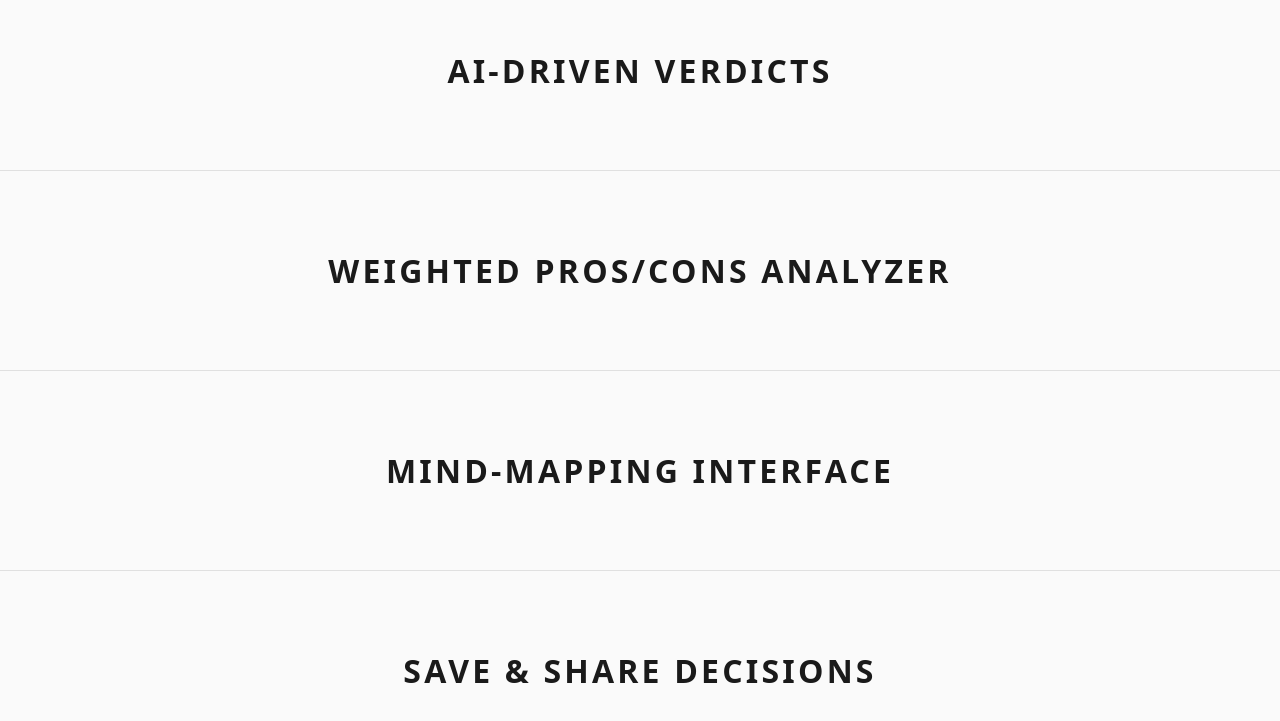
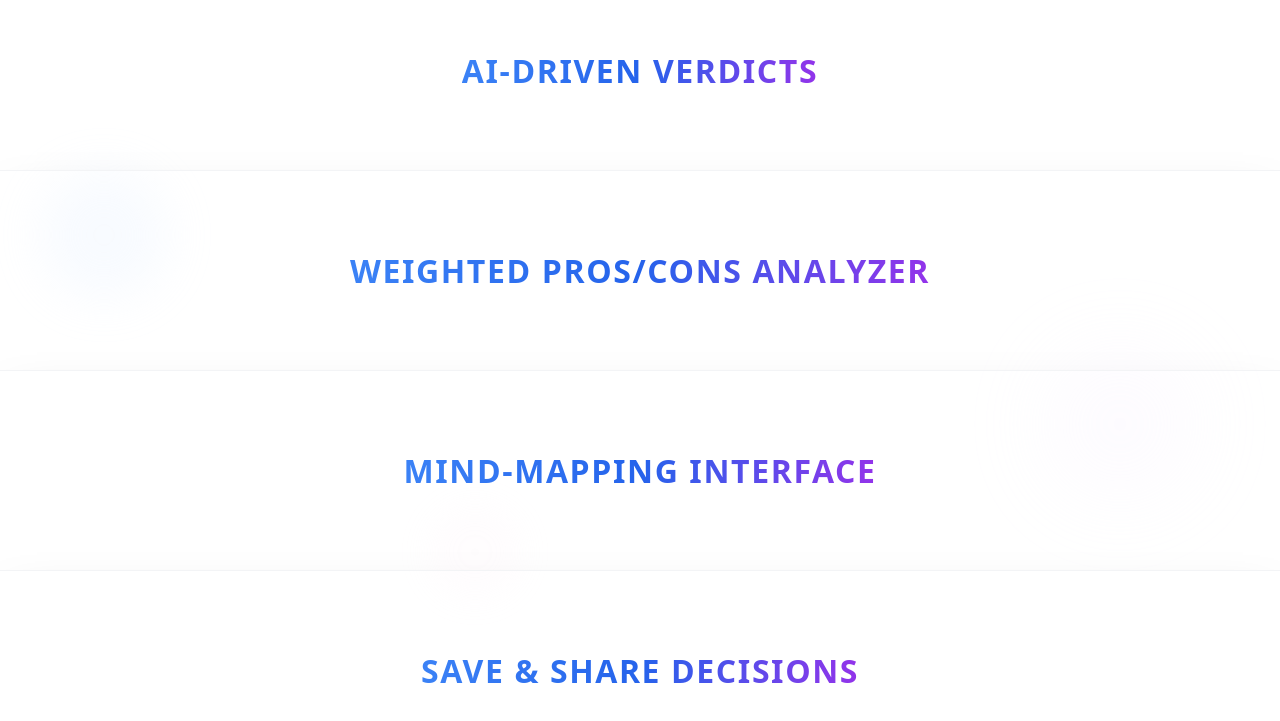
Before and after one commit to aaryan4985/clarity, a React (Vite) app: page / in a window 1280 px wide. Shown: the part 829-1550 px from the top of the page. Built offline with nearby package versions, Linux system fonts and the light colour scheme.

Commit message:
features

```diff
--- a/src/components/ClarityFeatures.jsx
+++ b/src/components/ClarityFeatures.jsx
@@ -1,12 +1,17 @@
-// src/components/ClarityFeatures.jsx
-
 import React from 'react';
 import { gsap } from 'gsap';
 
 function ClarityFeatures({ items = [] }) {
   return (
-    <div className="w-full h-full overflow-hidden bg-[#fafafa]">
-      <div className="flex flex-col h-full m-0 p-0">
+    <div className="w-full h-full overflow-hidden bg-white relative">
+      {/* Subtle background decorative elements matching hero */}
+      <div className="absolute inset-0 overflow-hidden pointer-events-none">
+        <div className="absolute top-1/4 left-10 w-32 h-32 bg-blue-100 rounded-full opacity-20 blur-xl"></div>
+        <div className="absolute bottom-1/3 right-20 w-40 h-40 bg-purple-100 rounded-full opacity-15 blur-2xl"></div>
+        <div className="absolute top-2/3 left-1/3 w-24 h-24 bg-pink-100 rounded-full opacity-10 blur-lg"></div>
+      </div>
+
+      <div className="flex flex-col h-full m-0 p-0 relative z-10">
         {items.map((item, idx) => (
           <FeatureItem key={idx} {...item} />
         ))}
@@ -20,7 +25,7 @@ function FeatureItem({ text, image }) {
   const marqueeRef = React.useRef(null);
   const marqueeInnerRef = React.useRef(null);
 
-  const animationDefaults = { duration: 0.6, ease: 'expo' };
+  const animationDefaults = { duration: 0.4, ease: 'power2.out' };
 
   const findClosestEdge = (mouseX, mouseY, width, height) => {
     const topEdgeDist = (mouseX - width / 2) ** 2 + mouseY ** 2;
@@ -38,6 +43,11 @@ function FeatureItem({ text, image }) {
       rect.height
     );
 
+    const titleElement = itemRef.current.querySelector('.feature-title');
+
+    // Instantly hide title
+    gsap.set(titleElement, { opacity: 0 });
+
     gsap.timeline({ defaults: animationDefaults })
       .set(marqueeRef.current, { y: edge === 'top' ? '-101%' : '101%' })
       .set(marqueeInnerRef.current, { y: edge === 'top' ? '101%' : '-101%' })
@@ -54,18 +64,21 @@ function FeatureItem({ text, image }) {
       rect.height
     );
 
+    const titleElement = itemRef.current.querySelector('.feature-title');
+
     gsap.timeline({ defaults: animationDefaults })
       .to(marqueeRef.current, { y: edge === 'top' ? '-101%' : '101%' })
-      .to(marqueeInnerRef.current, { y: edge === 'top' ? '101%' : '-101%' });
+      .to(marqueeInnerRef.current, { y: edge === 'top' ? '101%' : '-101%' })
+      .set(titleElement, { opacity: 1 }); // Instantly show title after marquee leaves
   };
 
   const repeatedMarqueeContent = Array.from({ length: 4 }).map((_, idx) => (
     <React.Fragment key={idx}>
-      <span className="text-[#060010] uppercase font-medium text-[3.5vh] leading-[1.2] p-[1vh_1vw_0] tracking-wider">
+      <span className="text-gray-800 uppercase font-bold text-[3.5vh] leading-[1.2] p-[1vh_1vw_0] tracking-wide drop-shadow-sm">
         {text}
       </span>
       <div
-        className="w-[180px] h-[6vh] my-[2em] mx-[2vw] p-[1em_0] rounded-[40px] bg-cover bg-center"
+        className="w-[200px] h-[7vh] my-[2em] mx-[2vw] p-[1em_0] rounded-2xl bg-cover bg-center shadow-xl border-2 border-white backdrop-blur-sm"
         style={{ backgroundImage: `url(${image})` }}
       />
     </React.Fragment>
@@ -73,16 +86,24 @@ function FeatureItem({ text, image }) {
 
   return (
     <div
-      className="flex-1 relative overflow-hidden text-center shadow-[0_-1px_0_0_#e0e0e0]"
+      className="flex-1 relative overflow-hidden text-center border-b border-gray-100 hover:bg-gradient-to-r hover:from-blue-50/20 hover:to-purple-50/20 transition-all duration-300 ease-out cursor-pointer group"
       ref={itemRef}
       onMouseEnter={handleMouseEnter}
       onMouseLeave={handleMouseLeave}
     >
-      <div className="flex items-center justify-center h-full relative uppercase font-bold text-[#1a1a1a] text-[4vh] tracking-widest">
-        {text}
+      {/* Enhanced subtle decorative gradient behind text */}
+      <div className="absolute inset-0 bg-gradient-to-br from-blue-50/10 to-purple-50/10 opacity-0 group-hover:opacity-100 transition-opacity duration-500"></div>
+
+      <div className="flex items-center justify-center h-full relative">
+        <div className="relative">
+          <h2 className="feature-title uppercase font-bold bg-gradient-to-r from-blue-500 via-blue-600 to-purple-600 bg-clip-text text-transparent text-[4vh] tracking-wider relative z-10 transition-opacity duration-200">
+            {text}
+          </h2>
+        </div>
       </div>
+
       <div
-        className="absolute top-0 left-0 w-full h-full overflow-hidden pointer-events-none bg-white translate-y-[101%]"
+        className="absolute top-0 left-0 w-full h-full overflow-hidden pointer-events-none bg-gradient-to-br from-white via-blue-50/40 to-purple-50/40 translate-y-[101%] shadow-2xl backdrop-blur-sm border-t-2 border-blue-200/50"
         ref={marqueeRef}
       >
         <div className="h-full w-[200%] flex" ref={marqueeInnerRef}>
```
